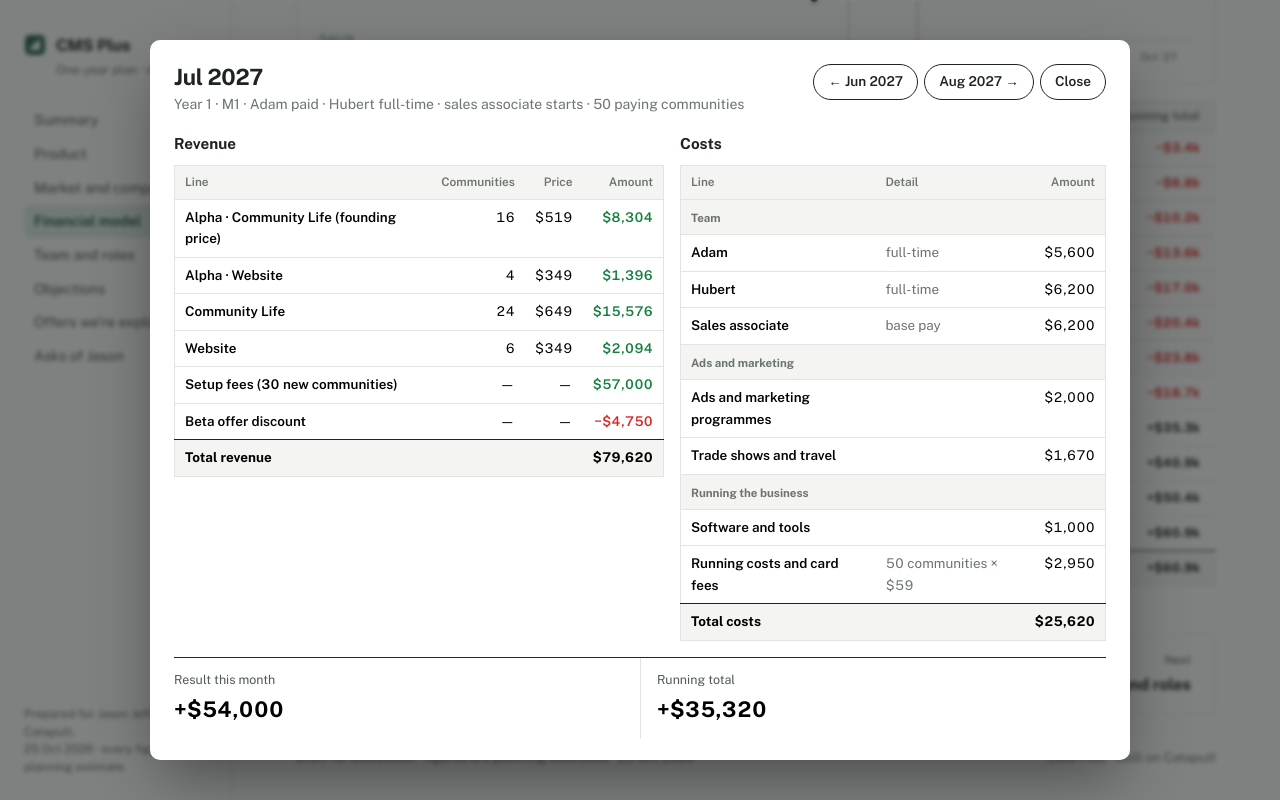
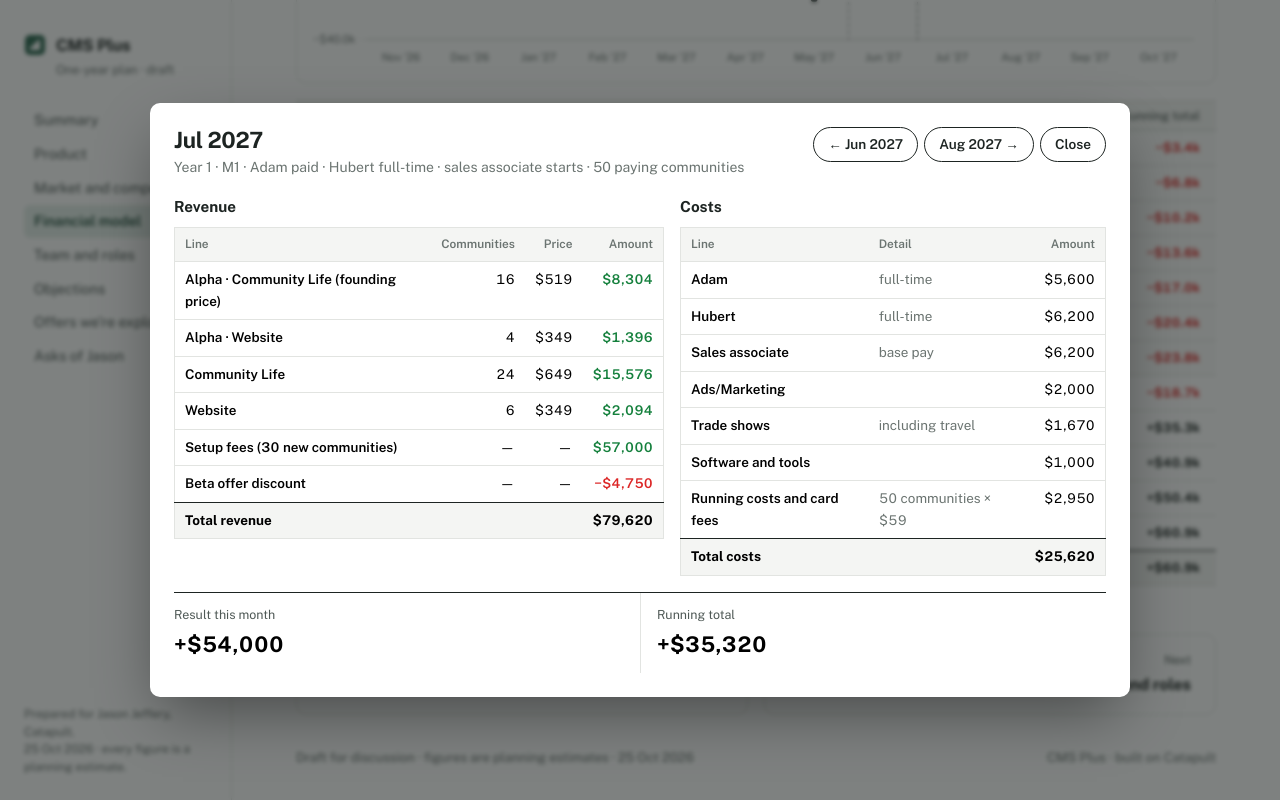
Before and after one commit to Onlywar10/seniorLivingResearch, a Next.js app: page /model in a window 1280 px wide. Both pictures are taken after a click on the button "Jul ’27". Shown: the part 1746-2546 px from the top of the page. Built offline with nearby package versions, Linux system fonts and the light colour scheme.

Commit message:
Rename ad and trade show costs; drop pop-up cost headings
The month pop-up lists costs without section headings. 'Ads and marketing
programmes' becomes 'Ads/Marketing' and 'Trade shows and travel' becomes
'Trade shows' (noted as including travel), on the dashboard sliders too.

```diff
--- a/components/plan/model.tsx
+++ b/components/plan/model.tsx
@@ -34,11 +34,11 @@ const GROUPS: { id: string; group: string; items: Control[] }[] = [
     { key: "runCost", label: "Running cost + card fees per community", min: 30, max: 120, step: 1, f: money },
     { key: "p1Fixed", label: "Build and alpha cost (Nov 2026 – Jun 2027)", min: 0, max: 10000, step: 100, f: money },
     { key: "tools", label: "Software and tools (from launch)", min: 0, max: 5000, step: 50, f: money },
-    { key: "showsTravel", label: "Trade shows and travel (from launch)", min: 0, max: 8000, step: 10, f: money },
+    { key: "showsTravel", label: "Trade shows, including travel (from launch)", min: 0, max: 8000, step: 10, f: money },
     { key: "p3Fixed", label: "Phase 3 fixed cost (Year 2, Tim free for now)", min: 20000, max: 80000, step: 10, f: money },
   ]},
   { id: "ads", group: "Ads", items: [
-    { key: "ads", label: "Ads and marketing programmes (from launch)", min: 0, max: 15000, step: 50, f: money },
+    { key: "ads", label: "Ads/Marketing (from launch)", min: 0, max: 15000, step: 50, f: money },
   ]},
   { id: "staff", group: "Staff pay", items: [
     { key: "adam", label: "Adam ($62k + payroll taxes)", min: 0, max: 12000, step: 100, f: money },
--- a/components/plan/month-detail.tsx
+++ b/components/plan/month-detail.tsx
@@ -56,9 +56,8 @@ export function MonthDetail({ rows, index, onIndex, onClose }: {
               <caption>Costs</caption>
               <thead><tr><th scope="col">Line</th><th scope="col">Detail</th><th scope="col" className="r">Amount</th></tr></thead>
               <tbody>
-                {costLines.map((l, i) => (
+                {costLines.map((l) => (
                   <Fragment key={l.label}>
-                    {i === 0 || costLines[i - 1].group !== l.group ? <tr className="md-group"><th scope="rowgroup" colSpan={3}>{l.group}</th></tr> : null}
                     <tr><th scope="row">{l.label}</th><td className="muted">{l.note ?? ""}</td><td className="r num">{fmt$(l.amount)}</td></tr>
                   </Fragment>
                 ))}
--- a/lib/plan/model.ts
+++ b/lib/plan/model.ts
@@ -216,8 +216,8 @@ export function computeModel(inp: Inputs, hires: Hires = {}, cash: CashOptions =
         { group: "Team", label: "Hubert", note: hired.hubert ? "full-time" : "part-time contractor", amount: hired.hubert ? inp.hubertFT : inp.hubertPT },
         { group: "Team", label: "Sales associate", note: hired.sales ? "base pay" : "not hired yet", amount: hired.sales ? inp.salesCost : 0 },
         { group: "Team", label: "Sales commission", note: hired.sales ? `${inp.commission}% of first-year value on ${m > 1 ? newSigned : 0} new communities` : "—", amount: hired.sales ? commissionNow : 0 },
-        { group: "Ads and marketing", label: "Ads and marketing programmes", amount: inp.ads },
-        { group: "Ads and marketing", label: "Trade shows and travel", amount: inp.showsTravel },
+        { group: "Ads and marketing", label: "Ads/Marketing", amount: inp.ads },
+        { group: "Ads and marketing", label: "Trade shows", note: "including travel", amount: inp.showsTravel },
         { group: "Running the business", label: "Software and tools", amount: inp.tools },
         ...(extra ? [{ group: "Running the business", label: "Insurance, legal, bookkeeping and payroll", note: "not covered by Catapult", amount: extra }] : []),
       ];
```
